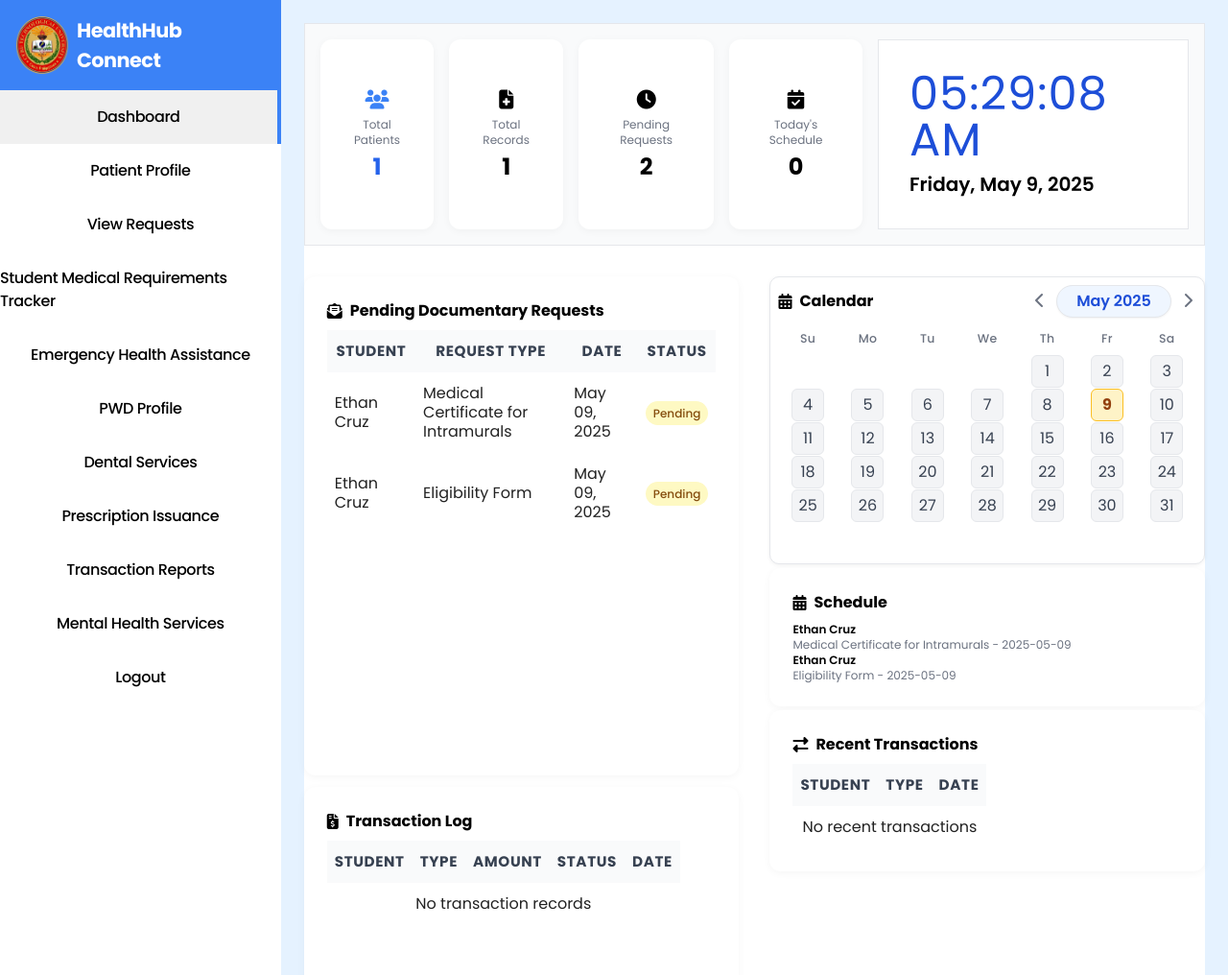
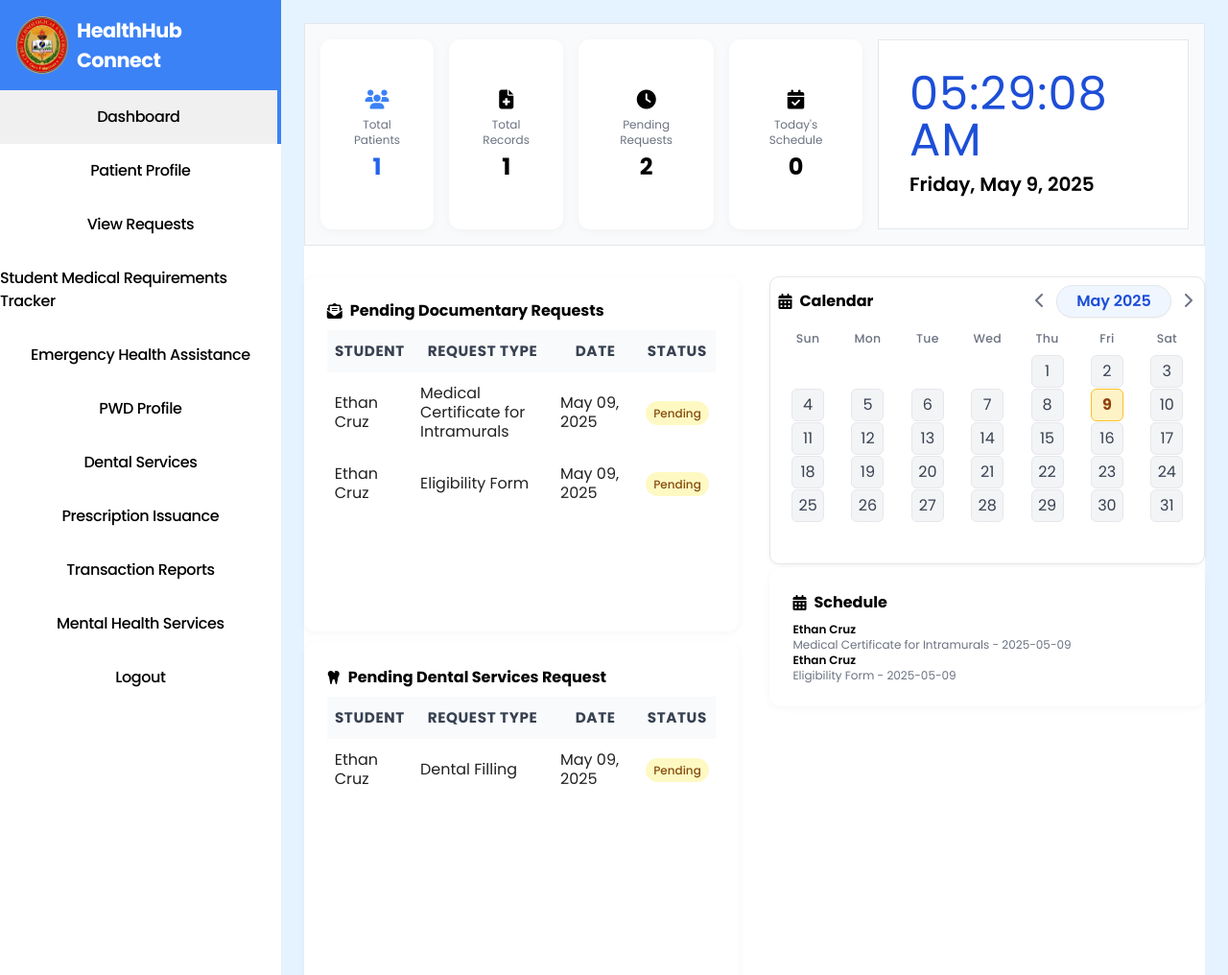
Before and after one commit to Jokbal88/capstone-v3, a Django app: page /admin-dashboard/ in a window 1280 px wide. Shown: the whole page at 96% size. Run offline with Django 5.2, Linux system fonts and the light colour scheme; a user stored in the database is signed in; data comes from the database, SQL or seed files in the repository; both versions use the stored data as it was after the commit; data that the repository does not hold is empty; some libraries are stand-ins or nearby versions.

Commit message:
Redesigned UI 1.0
Base UI, will be adding more features

```diff
--- a/main/templates/admin_dashboard.html
+++ b/main/templates/admin_dashboard.html
@@ -217,9 +217,15 @@
 
                 <h2 class="text-base font-bold text-gray-800 mb-2 flex items-center gap-2" style="font-size:1rem;"><i class="fas fa-envelope-open-text text-blue-400"></i> Pending Documentary Requests</h2>
                 <div class="overflow-x-auto flex-1">
-                    <table class="min-w-full dashboard-table text-sm">
+                    <table class="min-w-full dashboard-table text-sm" style="table-layout: fixed; width: 100%;">
+                        <colgroup>
+                            <col style="width: 22%">
+                            <col style="width: 36%">
+                            <col style="width: 22%">
+                            <col style="width: 20%">
+                        </colgroup>
                         <thead>
-          <tr>
+                            <tr style="min-height: 48px;">
                                 <th class="px-2 py-2">Student</th>
                                 <th class="px-2 py-2">Request Type</th>
                                 <th class="px-2 py-2">Date</th>
@@ -228,7 +234,7 @@
                         </thead>
                         <tbody>
                             {% for request in upcoming_requests %}
-                            <tr class="hover:bg-blue-50 transition-colors">
+                            <tr class="hover:bg-blue-50 transition-colors" style="min-height: 48px;">
                                 <td class="px-2 py-2">{{ request.patient.student.firstname }} {{ request.patient.student.lastname }}</td>
                                 <td class="px-2 py-2">{{ request.request_type }}</td>
                                 <td class="px-2 py-2">{{ request.date_requested|date:"M d, Y" }}</td>
@@ -241,7 +247,7 @@
                                 </td>
                             </tr>
                             {% empty %}
-                            <tr>
+                            <tr style="min-height: 48px;">
                                 <td colspan="4" class="px-2 py-6 text-center text-gray-400">No requests found</td>
                             </tr>
                             {% endfor %}
@@ -249,46 +255,57 @@
                     </table>
                 </div>
             </div>
-            <div class="dashboard-card flex-1 flex flex-col p-4" style="min-height: 180px; max-height: 220px; overflow-y: auto;">
-                <h2 class="text-base font-bold text-gray-800 mb-2 flex items-center gap-2" style="font-size:1rem;"><i class="fas fa-file-invoice-dollar text-blue-400"></i> Transaction Log</h2>
-                <div class="overflow-x-auto">
-                    <table class="min-w-full dashboard-table text-sm">
+            <div class="dashboard-card flex-1 flex flex-col p-4 mb-2" style="min-height: 180px;">
+
+                <h2 class="text-base font-bold text-gray-800 mb-2 flex items-center gap-2" style="font-size:1rem;"><i class="fas fa-tooth text-blue-400"></i> Pending Dental Services Request</h2>
+                <div class="overflow-x-auto flex-1">
+                    <table class="min-w-full dashboard-table text-sm" style="table-layout: fixed; width: 100%;">
+                        <colgroup>
+                            <col style="width: 22%">
+                            <col style="width: 36%">
+                            <col style="width: 22%">
+                            <col style="width: 20%">
+                        </colgroup>
                         <thead>
-                            <tr>
+                            <tr style="min-height: 48px;">
                                 <th class="px-2 py-2">Student</th>
-                                <th class="px-2 py-2">Type</th>
-                                <th class="px-2 py-2">Amount</th>
+                                <th class="px-2 py-2">Request Type</th>
+                                <th class="px-2 py-2">Date</th>
                                 <th class="px-2 py-2">Status</th>
-                                <th class="px-2 py-2">Date</th>
                             </tr>
                         </thead>
                         <tbody>
-                            {% for tx in transaction_log|slice:":5" %}
-                            <tr class="hover:bg-blue-50 transition-colors">
-                                <td class="px-2 py-2">{{ tx.patient.student.firstname }} {{ tx.patient.student.lastname }}</td>
-                                <td class="px-2 py-2">{{ tx.transac_type }}</td>
-                                <td class="px-2 py-2 font-medium {% if tx.transac_type == 'Payment' %}text-green-600{% else %}text-blue-600{% endif %}">₱{{ tx.transac_amount|floatformat:2 }}</td>
+                            {% for request in dental_requests %}
+                            <tr class="hover:bg-blue-50 transition-colors" style="min-height: 48px;">
+                                <td class="px-2 py-2">{{ request.patient.student.firstname }} {{ request.patient.student.lastname }}</td>
+                                <td class="px-2 py-2">{{ request.service_type }}</td>
+                                <td class="px-2 py-2">{{ request.date_requested|date:"M d, Y" }}</td>
                                 <td class="px-2 py-2">
                                     <span class="px-2 py-1 text-xs font-medium rounded-full
-                                        {% if tx.transac_status == 'Completed' %}bg-green-100 text-green-800
-                                        {% elif tx.transac_status == 'Pending' %}bg-yellow-100 text-yellow-800
-                                        {% else %}bg-red-100 text-red-800{% endif %}">
-                                        {{ tx.transac_status }}
+                                        {% if not request.appointed %}bg-yellow-100 text-yellow-800
+                                        {% else %}bg-green-100 text-green-800{% endif %}">
+                                        {% if request.appointed %}Appointed{% else %}Pending{% endif %}
                                     </span>
                                 </td>
-                                <td class="px-2 py-2">{{ tx.transac_date|date:"M d, Y H:i" }}</td>
                             </tr>
                             {% empty %}
-                            <tr>
-                                <td colspan="5" class="px-2 py-6 text-center text-gray-400">No transaction records</td>
+                            <tr style="min-height: 48px;">
+                                <td colspan="4" class="px-2 py-6 text-center text-gray-400">No requests found</td>
                             </tr>
                             {% endfor %}
+                            <!-- Hidden placeholder row for alignment -->
+                            <tr style="visibility: hidden; height: 0;">
+                                <td>Long Name Example</td>
+                                <td>Medical Certificate for Intramurals</td>
+                                <td>May 09, 2025</td>
+                                <td>Pending</td>
+                            </tr>
                         </tbody>
                     </table>
                 </div>
             </div>
         </div>
-        <!-- Right Column: Calendar (top), Schedule (below), Recent Transactions (bottom) -->
+        <!-- Right Column: Calendar (top), Schedule (below) -->
         <div class="flex flex-col h-full flex-1 gap-1">
             <div class="calendar-admin w-full flex flex-col justify-end mb-1 p-1" style="min-height: 120px; height: auto; width: 100%;">
                 <div class="flex items-center justify-between mb-2 w-full gap-2">
@@ -304,13 +321,13 @@
       </div>
                 </div>
                 <div class="calendar-header-admin">
-                    <div class="calendar-header-cell-admin">Su</div>
-                    <div class="calendar-header-cell-admin">Mo</div>
-                    <div class="calendar-header-cell-admin">Tu</div>
-                    <div class="calendar-header-cell-admin">We</div>
-                    <div class="calendar-header-cell-admin">Th</div>
-                    <div class="calendar-header-cell-admin">Fr</div>
-                    <div class="calendar-header-cell-admin">Sa</div>
+                    <div class="calendar-header-cell-admin">Sun</div>
+                    <div class="calendar-header-cell-admin">Mon</div>
+                    <div class="calendar-header-cell-admin">Tue</div>
+                    <div class="calendar-header-cell-admin">Wed</div>
+                    <div class="calendar-header-cell-admin">Thu</div>
+                    <div class="calendar-header-cell-admin">Fri</div>
+                    <div class="calendar-header-cell-admin">Sat</div>
                 </div>
                 <div id="calendarDaysAdmin" class="flex-1"></div>
             </div>
@@ -328,33 +345,6 @@
                     {% empty %}
                     <p class="text-xs text-center text-gray-400">No scheduled events</p>
                     {% endfor %}
-                </div>
-            </div>
-            <div class="dashboard-card flex flex-col p-2" style="min-height: 40px; height: auto;">
-                <h2 class="text-base font-bold text-gray-800 mb-2 flex items-center gap-2" style="font-size:1rem;"><i class="fas fa-exchange-alt text-blue-400"></i> Recent Transactions</h2>
-                <div class="overflow-x-auto" style="max-height: 90px; overflow-y: auto;">
-                    <table class="min-w-full dashboard-table text-sm">
-                        <thead>
-                            <tr>
-                                <th class="px-2 py-2">Student</th>
-                                <th class="px-2 py-2">Type</th>
-                                <th class="px-2 py-2">Date</th>
-                            </tr>
-                        </thead>
-                        <tbody>
-                            {% for tx in recent_transactions|slice:":5" %}
-                            <tr class="hover:bg-blue-50 transition-colors">
-                                <td class="px-2 py-2">{{ tx.patient.student.firstname }} {{ tx.patient.student.lastname }}</td>
-                                <td class="px-2 py-2">{{ tx.transac_type }}</td>
-                                <td class="px-2 py-2">{{ tx.transac_date|date:"M d, Y H:i" }}</td>
-                            </tr>
-                            {% empty %}
-                            <tr>
-                                <td colspan="3" class="px-2 py-6 text-center text-gray-400">No recent transactions</td>
-                            </tr>
-                            {% endfor %}
-                        </tbody>
-                    </table>
         </div>
       </div>
     </div>
--- a/main/views.py
+++ b/main/views.py
@@ -12,7 +12,8 @@ from medical.models import (
     RiskAssessment,
     MentalHealthRecord,
     PatientRequest,
-    TransactionRecord
+    TransactionRecord,
+    DentalRecords
 )
 from datetime import datetime, date
 from django.utils import timezone
@@ -294,6 +295,18 @@ def admin_dashboard_view(request):
         'patient__student'
     ).order_by('date_requested')
 
+    # Get dental service requests
+    dental_requests = DentalRecords.objects.select_related(
+        'patient',
+        'patient__student'
+    ).filter(appointed=False).order_by('date_requested')
+
+    # DEBUG: Print dental requests
+    print('--- Dental Requests ---')
+    for req in dental_requests:
+        print(f'{req.date_requested} - {req.service_type} - {req.patient.student.firstname}')
+    print('--- End of Dental Requests ---')
+
     # Get scheduled appointments for the calendar (include all requests, not just future)
     scheduled_appointments = PatientRequest.objects.select_related(
         'patient',
@@ -316,26 +329,14 @@ def admin_dashboard_view(request):
             'status': 'approved' if appointment['approve'] else 'pending'
         })
 
-    # Get recent transactions with patient and student information
-    transaction_log = TransactionRecord.objects.select_related(
-        'patient',
-        'patient__student'
-    ).order_by('-transac_date')[:5]
-
-    # DEBUG: Print all requests and their dates to the server log
-    print('--- All PatientRequest objects ---')
-    for req in PatientRequest.objects.all().order_by('date_requested'):
-        print(f'{req.date_requested} - {req.request_type} - {req.patient.student.firstname}')
-    print('--- End of PatientRequest objects ---')
-
     context = {
         'total_patients': total_patients,
         'total_records': total_records,
         'pending_requests': pending_requests,
         'todays_schedule': todays_schedule,
         'upcoming_requests': upcoming_requests,
-        'events': events,
-        'transaction_log': transaction_log
+        'dental_requests': dental_requests,
+        'events': events
     }
 
     return render(request, 'admin_dashboard.html', context)
--- a/medical/templates/students/medupload.html
+++ b/medical/templates/students/medupload.html
@@ -136,7 +136,7 @@
             </table>
             </div>
             </div>
-</div>
+            </div>
 
 <!-- Add Modal for File Preview -->
 <div id="previewModal" class="modal">
@@ -154,8 +154,8 @@
             </object>
             <!-- For Images -->
             <img id="imagePreview" style="display: none;">
-        </div>
-    </div>
+            </div>
+            </div>
 </div>
 
 <script>
```
Also changed, not shown: db.sqlite3. Lines whose indentation alone changed are shown as unchanged.
